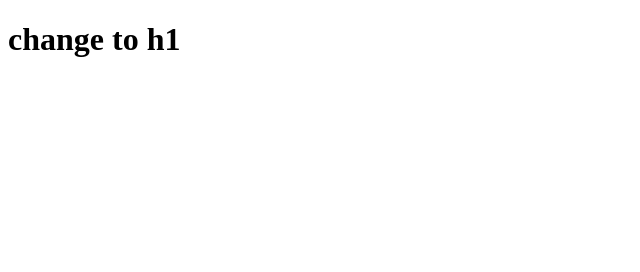
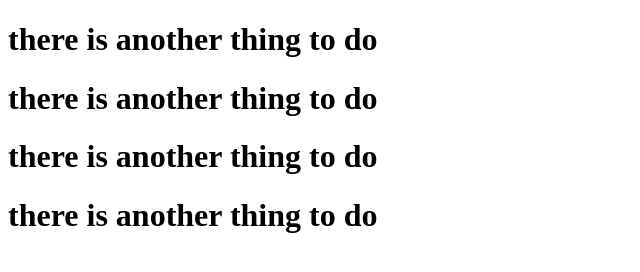
Before and after one commit to dldnlee/roleplay_testing, a plain HTML site: page index.html in a window 1280 px wide. Shown: the whole page, without its empty margins (0-640 px from the left). Drawn offline with Linux system fonts and the light colour scheme.

Commit message:
✨ feat(index): update heading in index.html
- update the heading to a more descriptive and informative message

```diff
--- a/index.html
+++ b/index.html
@@ -7,7 +7,10 @@
   </head>
   <body>
     <div>
-      <h1>change to h1</h1>
+      <h1>there is another thing to do</h1>
+      <h1>there is another thing to do</h1>
+      <h1>there is another thing to do</h1>
+      <h1>there is another thing to do</h1>
     </div>
   </body>
 </html>
```
